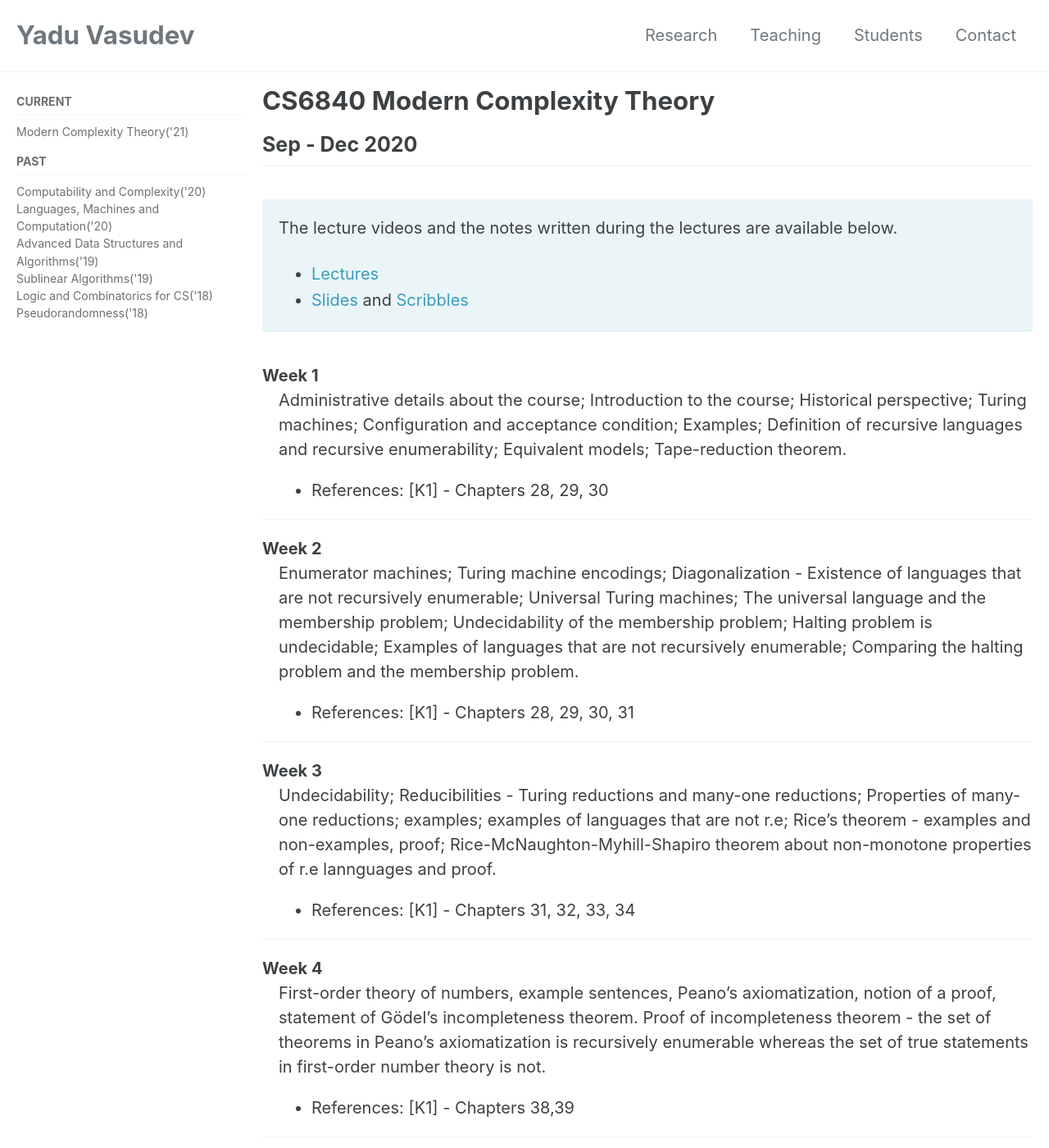
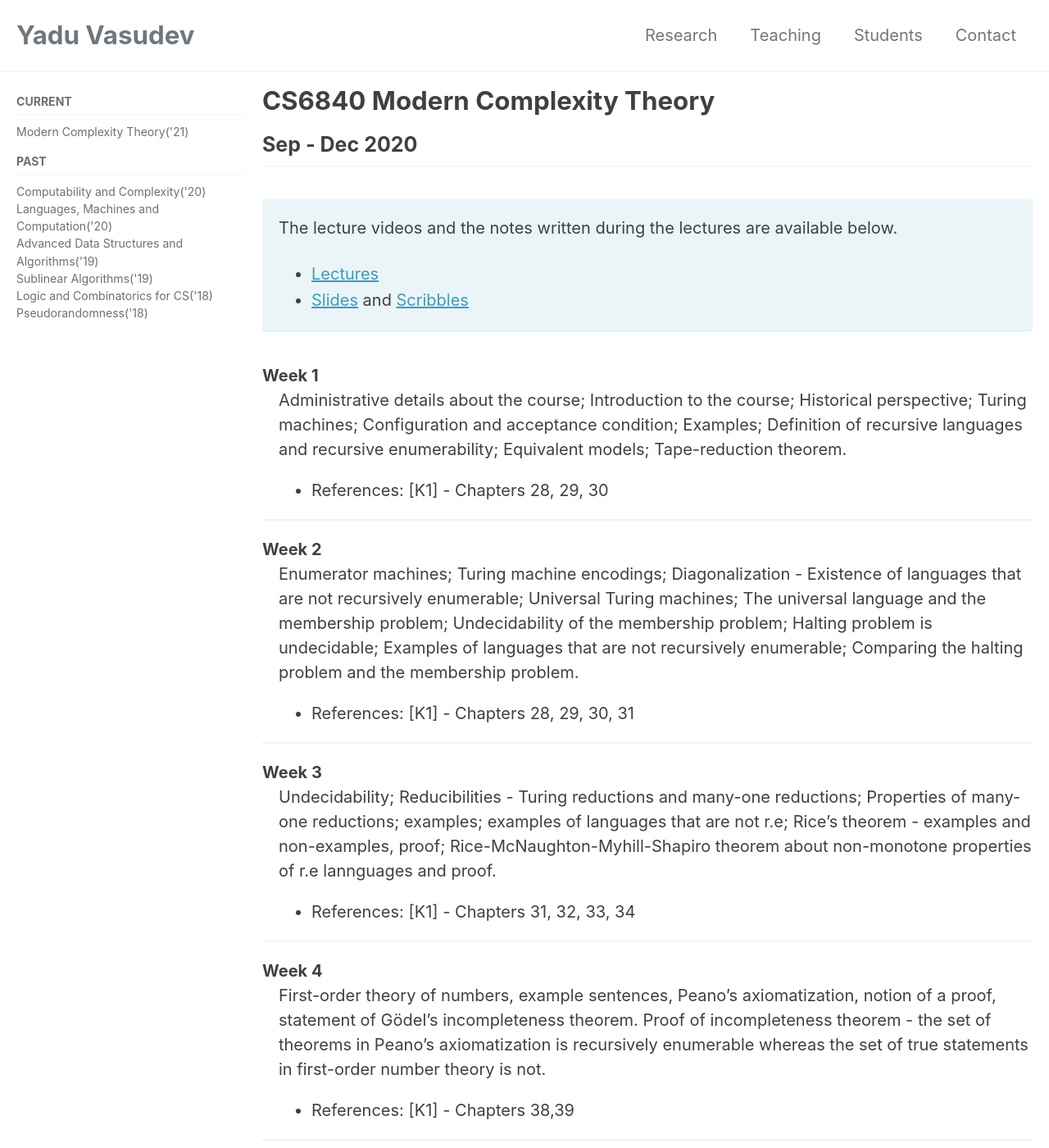
Before and after one commit to yaduvasudev/yaduvasudev.github.io, a Jekyll site: the page built from _pages/6014-20-lec.md, in a window 1280 px wide and 1400 px high. Shown: the whole window at 82% size. Built offline with Jekyll 4.4.1, drawn with Linux system fonts in a browser that asks for light colours; cached includes are drawn as plain includes; formulas are drawn with MathJax 3.

Commit message:
Update _base.scss
link decoration

```diff
--- a/_sass/minimal-mistakes/_base.scss
+++ b/_sass/minimal-mistakes/_base.scss
@@ -126,19 +126,19 @@ blockquote {
 /* links */
 
 a {
-   text-decoration:none;
+   /*text-decoration:none;*/
   &:focus {
-    text-decoration:none;
+    text-decoration-style:dotted;
     @extend %tab-focus;
   }
 
   &:visited {
-    text-decoration:none;
+    text-decoration-style:dotted;
     //color: $link-color-visited;
   }
 
   &:hover {
-    text-decoration:none;
+    text-decoration-style:dotted;
     //color: $link-color-hover;
     //outline: 0;
   }
@@ -188,7 +188,7 @@ hr {
   display: block;
   margin: 1em 0;
   border: 0;
-  border-top: 1px solid $border-color;
+  border-top: 2px solid $border-color;
 }
 
 /* lists */
```
